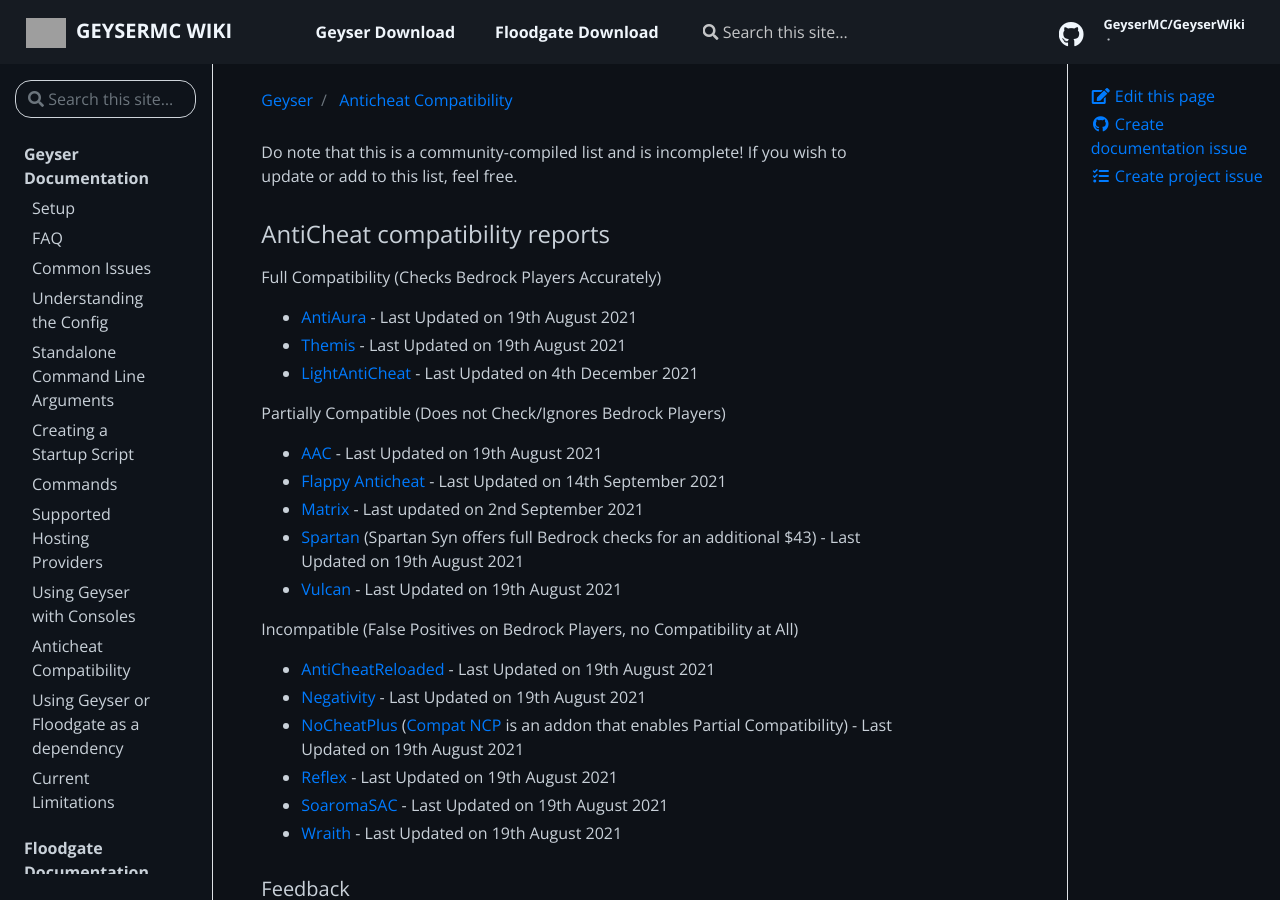
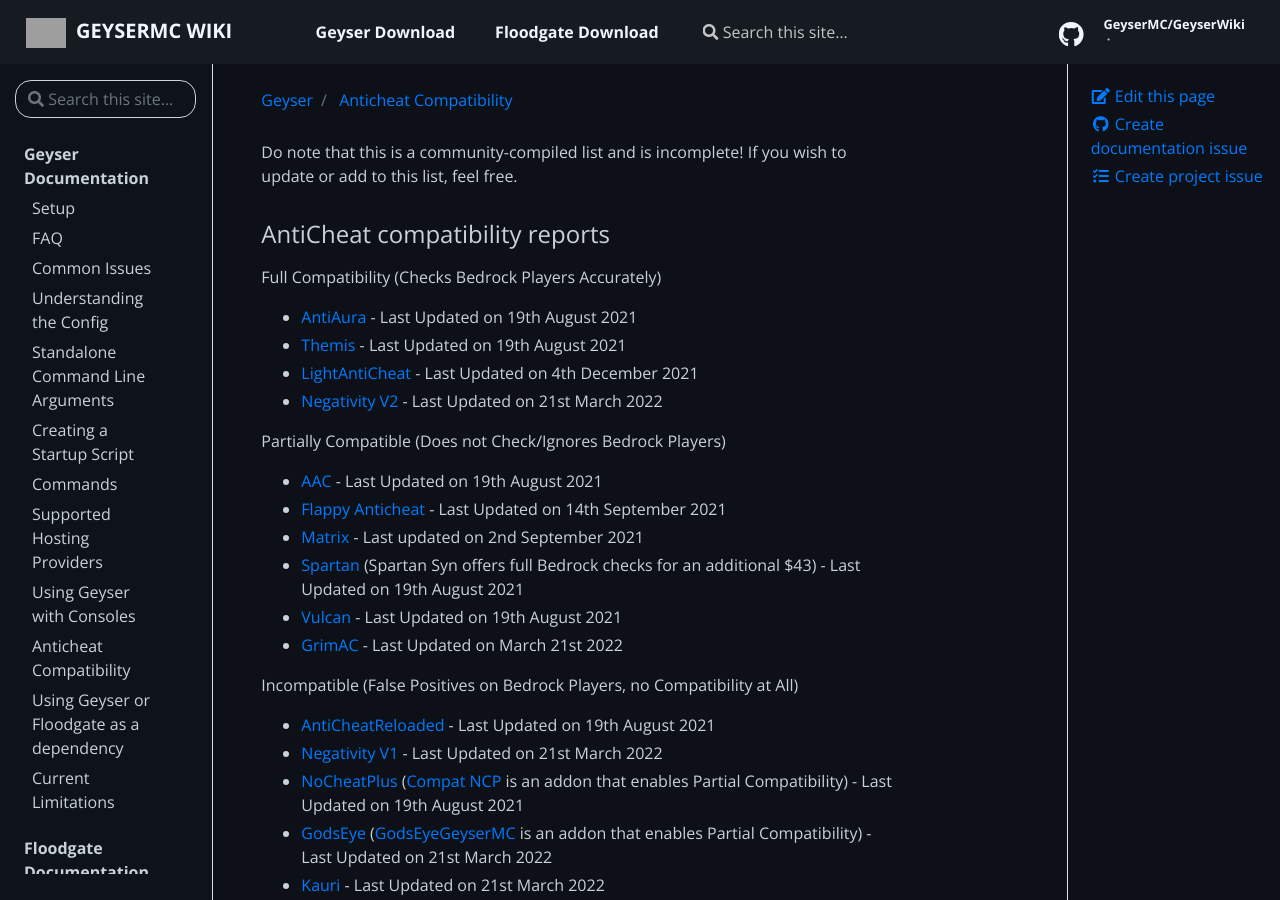
Before and after one commit to GeyserMC/GeyserWiki, a Jekyll site: the page built from _docs/geyser/anticheat-compatibility.md, in a window 1280 px wide and 900 px high. Built offline with Jekyll 4.4.1, drawn with Linux system fonts in a browser that asks for light colours; grey boxes are pictures that could not be loaded.

Commit message:
Update anticheat-compatibility.md
Added some anticheats that were missing in my original list

```diff
--- a/_docs/geyser/anticheat-compatibility.md
+++ b/_docs/geyser/anticheat-compatibility.md
@@ -13,6 +13,7 @@
 - [AntiAura](https://www.spigotmc.org/resources/1368/) - Last Updated on 19th August 2021
 - [Themis](https://www.spigotmc.org/resources/90766/) - Last Updated on 19th August 2021
 - [LightAntiCheat](https://www.spigotmc.org/resources/96341/) - Last Updated on 4th December 2021
+- [Negativity V2](https://www.spigotmc.org/resources/86874/) - Last Updated on 21st March 2022
 
 Partially Compatible (Does not Check/Ignores Bedrock Players)
 
@@ -21,12 +22,15 @@
 - [Matrix](https://matrix.rip/) - Last updated on 2nd September 2021
 - [Spartan](https://www.spigotmc.org/resources/25638/) (Spartan Syn offers full Bedrock checks for an additional $43) - Last Updated on 19th August 2021
 - [Vulcan](https://www.spigotmc.org/resources/83626/) - Last Updated on 19th August 2021
+- [GrimAC](https://github.com/MWHunter/Grim) - Last Updated on March 21st 2022
 
 Incompatible (False Positives on Bedrock Players, no Compatibility at All)
 
 - [AntiCheatReloaded](https://www.spigotmc.org/resources/23799/) - Last Updated on 19th August 2021
-- [Negativity](https://www.spigotmc.org/resources/86874/) - Last Updated on 19th August 2021
+- [Negativity V1](https://www.spigotmc.org/resources/48399/) - Last Updated on 21st March 2022
 - [NoCheatPlus](https://ci.codemc.io/job/Updated-NoCheatPlus/job/Updated-NoCheatPlus/) ([Compat NCP](https://github.com/Updated-NoCheatPlus/CompatNoCheatPlus/) is an addon that enables Partial Compatibility) - Last Updated on 19th August 2021
+- [GodsEye](https://www.spigotmc.org/resources/69595/) ([GodsEyeGeyserMC](https://github.com/TheDejavu/GodsEyeGeyserMC/releases) is an addon that enables Partial Compatibility) - Last Updated on 21st March 2022
+- [Kauri](https://www.spigotmc.org/resources/53721/) - Last Updated on 21st March 2022
 - [Reflex](https://www.spigotmc.org/resources/21122/) - Last Updated on 19th August 2021
 - [SoaromaSAC](https://www.spigotmc.org/resources/87702/) - Last Updated on 19th August 2021
 - [Wraith](https://www.spigotmc.org/resources/66887/) - Last Updated on 19th August 2021
```
